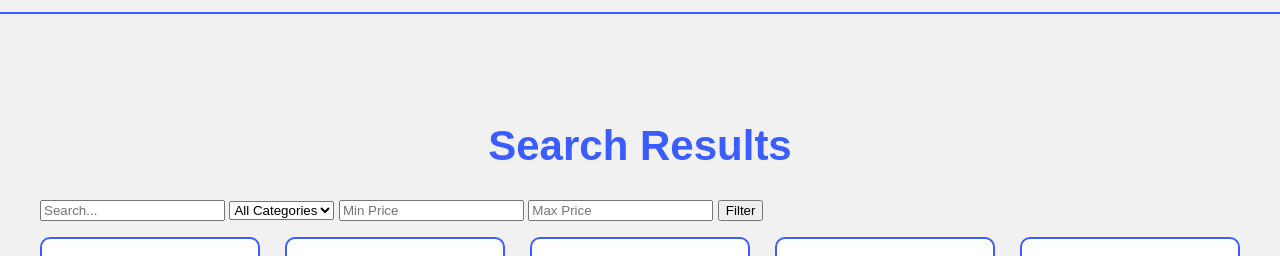
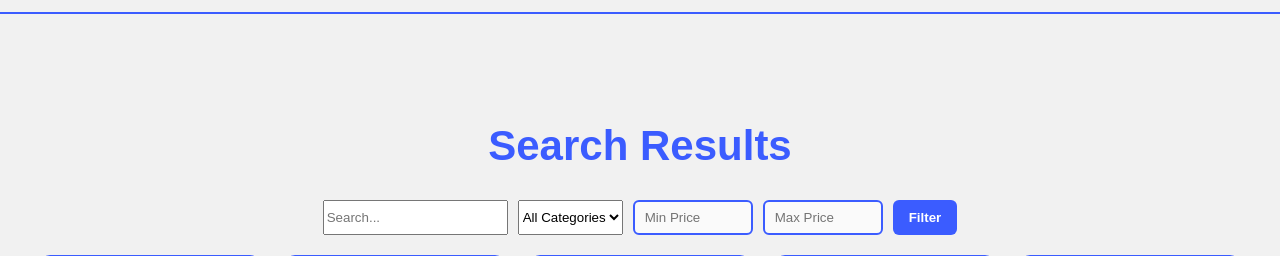
Before and after one commit to KA45JAZ/Team-66, a PHP site: page /search.php in a window 1280 px wide. Shown: the part 123-379 px from the top of the page. Run offline with PHP 8.4, Linux system fonts and the light colour scheme; data comes from the database, SQL or seed files in the repository.

Commit message:
filter styling

```diff
--- a/css/light.css
+++ b/css/light.css
@@ -833,6 +833,42 @@ body {
     border: 2px solid #3b5cff;
     border-radius: 10px;
 }
+/* Filter Form Styling */
+.search-filters {
+    display: flex;
+    flex-wrap: wrap;
+    gap: 10px;
+    margin: 20px 0;
+    justify-content: center; /* center on page */
+}
+
+.search-filters input[type="number"] {
+    width: 120px;
+    padding: 8px 10px;
+    border: 2px solid #3b5cff;
+    border-radius: 6px;
+    background: #fafafa;
+    color: rgb(0, 0, 0);
+    outline: none;
+}
+
+.search-filters input[type="number"]::placeholder {
+    color: #747474;
+}
+
+.search-filters button {
+    padding: 8px 16px;
+    border: none;
+    border-radius: 6px;
+    background: #3b5cff;
+    color: white;
+    font-weight: 600;
+    cursor: pointer;
+    transition: background 0.2s;
+}
+.search-filters button:hover {
+    background: #1a3ad8;
+}
 /* ------------------------- END OF CATEGORY SECTION ------------------------- */
 /* -------------------------- PRODUCT PAGE SECTION -------------------------- */
 .product-page {
```
Also changed, not shown: css/dark.css (+37 -0 lines).
